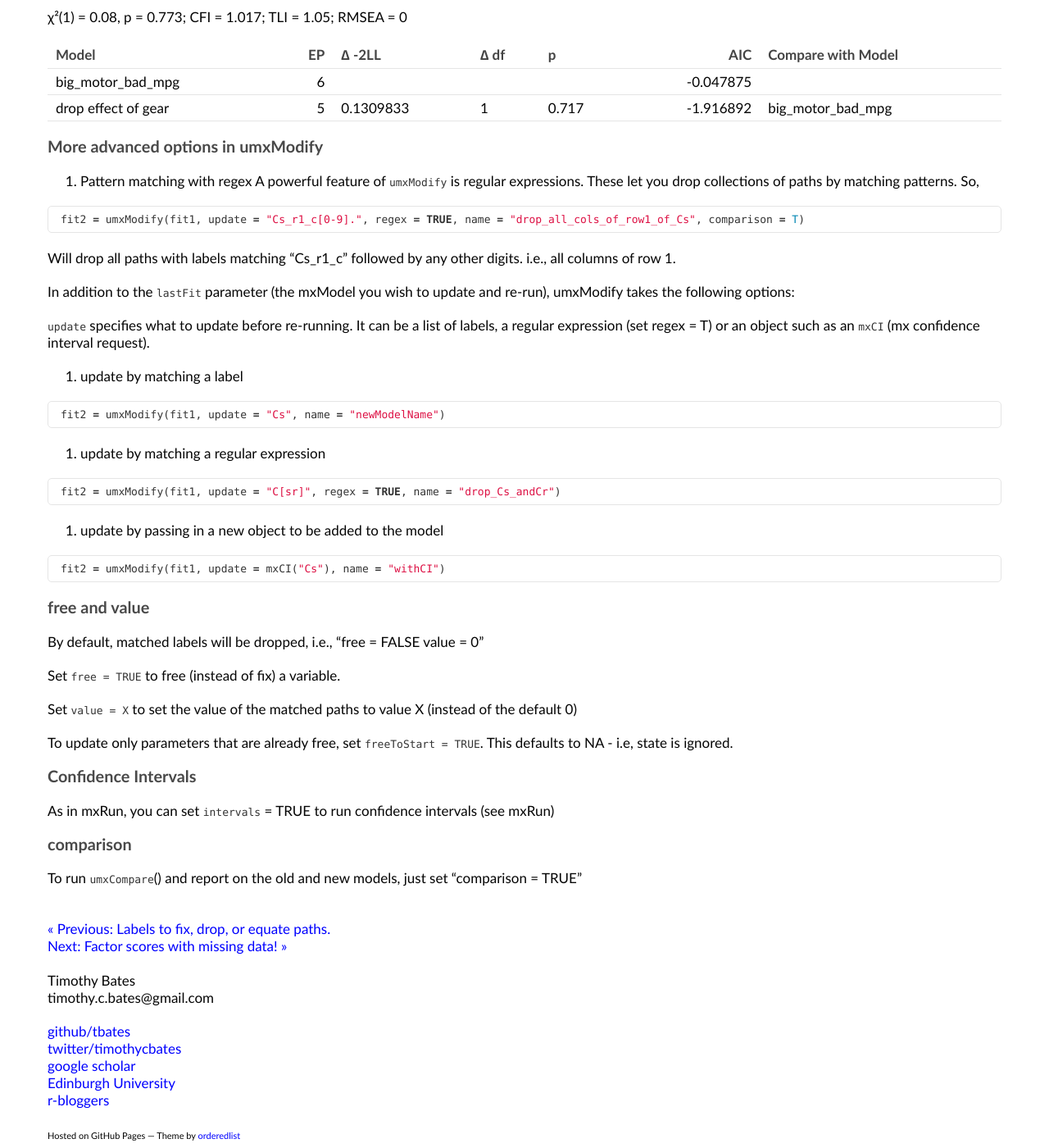
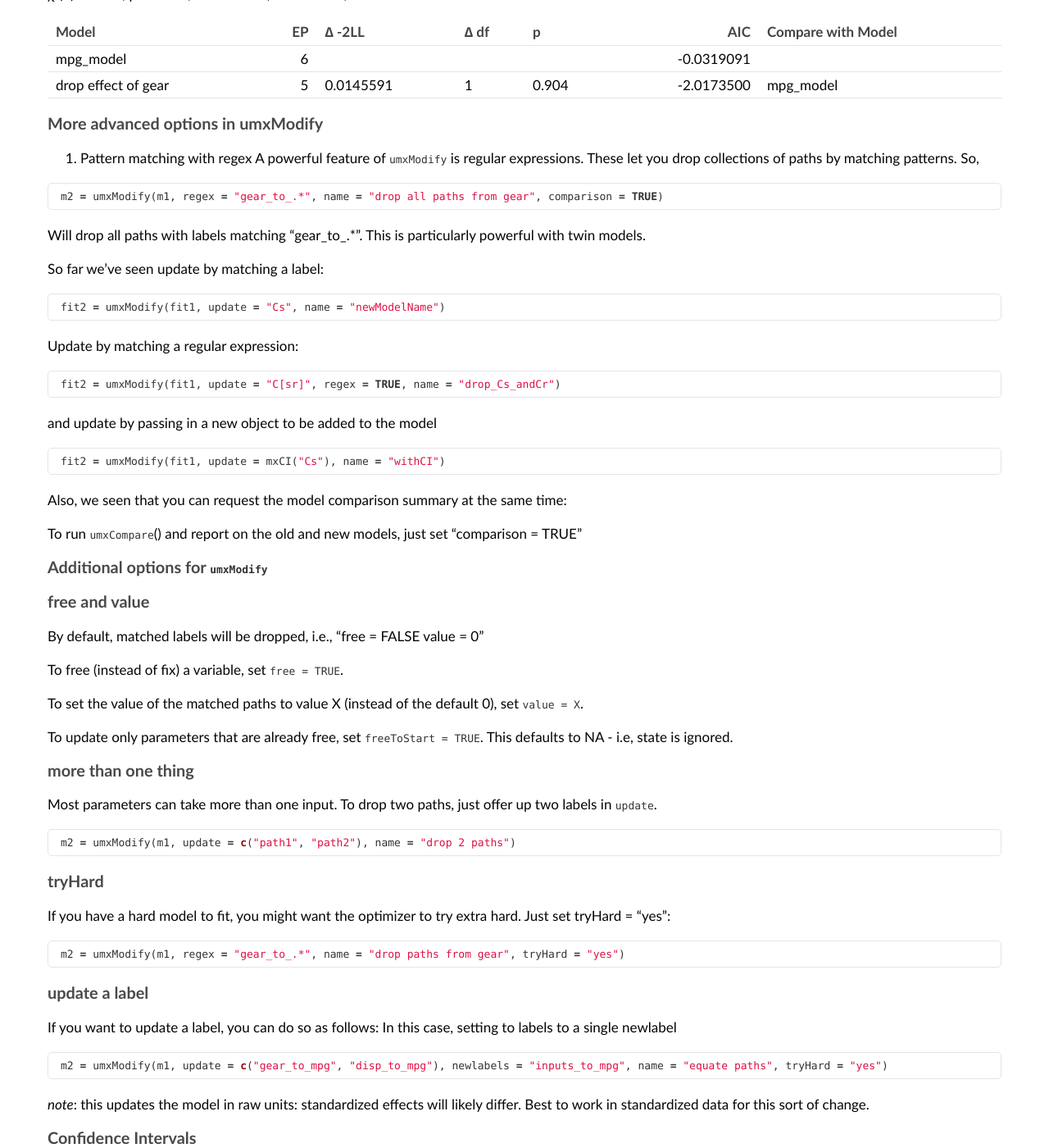
Before and after one commit to tbates/tbates.github.io, a Jekyll site: the page built from _posts/1995-03-10-detailed-umxModify.markdown, in a window 1280 px wide and 1400 px high, scrolled down 1734 px. Shown: the whole window at 82% size. Built offline with Jekyll 4.4.1, drawn with Linux system fonts in a browser that asks for light colours; some of the changed text lies outside the part shown.

Commit message:
no message

````diff
--- a/_posts/1995-03-10-detailed-umxModify.markdown
+++ b/_posts/1995-03-10-detailed-umxModify.markdown
@@ -25,11 +25,11 @@
 
 ```r
 manifests = c("mpg", "disp", "gear")
-m1 <- umxRAM("big_motor_bad_mpg",
+
+m1 <- umxRAM("mpg_model",data = mtcars, type = "cov",
 	umxPath(c("disp", "gear"), to = "mpg"),
 	umxPath("disp", with = "gear"),
-	umxPath(var = manifests),
-	data = mtcars, type = "cov"
+	umxPath(var = manifests)
 )
 ```
 
@@ -37,10 +37,10 @@
 
 ```R
 umxSummary(m1, show = "std")
-
+plot(m1, std= TRUE)
 ```
 
-![model 1](/media/1_make_a_model/mtcar2.png "Model 1")
+![model 1](/media/1_make_a_model/mpg_model.png "Model 1")
 
 <a name="modify"></a>
 ## Modify a model
@@ -84,13 +84,13 @@
 m2 = umxModify(m1, update = "gear_to_mpg", name = "drop effect of gear", comparison = TRUE)
 ```
 
-χ²(1) = 0.08, p = 0.773; CFI = 1.017; TLI = 1.05; RMSEA = 0
+χ²(1) = -0.02, p = 1.000; CFI = 1.021; TLI = 1.062; RMSEA = 0"
 
 
-|Model               | EP|∆ -2LL    |∆ df |p     |       AIC|Compare with Model |
-|:-------------------|--:|:---------|:----|:-----|---------:|:------------------|
-|big_motor_bad_mpg   |  6|          |     |      | -0.047875|                   |
-|drop effect of gear |  5|0.1309833 |1    |0.717 | -1.916892|big_motor_bad_mpg  |
+|Model               | EP|∆ -2LL    |∆ df |p     |        AIC|Compare with Model |
+|:-------------------|--:|:---------|:----|:-----|----------:|:------------------|
+|mpg_model           |  6|          |     |      | -0.0319091|                   |
+|drop effect of gear |  5|0.0145591 |1    |0.904 | -2.0173500|mpg_model          |
 
 
 
@@ -100,45 +100,72 @@
 A powerful feature of `umxModify` is regular expressions. These let you drop collections of paths by matching patterns. So,
 
 ```r
-fit2 = umxModify(fit1, update = "Cs_r1_c[0-9].", regex = TRUE, name = "drop_all_cols_of_row1_of_Cs", comparison = T)
+m2 = umxModify(m1, regex = "gear_to_.*", name = "drop all paths from gear", comparison = TRUE)
 ```
 
-Will drop all paths with labels matching  "Cs_r1_c" followed by any other digits. i.e., all columns of row 1.
+Will drop all paths with labels matching  "gear_to_.*". This is particularly powerful with twin models.
 
-In addition to the `lastFit` parameter (the mxModel you wish to update and re-run), umxModify takes the following options:
-
-`update` specifies what to update before re-running. It can be a list of labels, a regular expression (set regex = T) or an object such as an `mxCI` (mx confidence interval request).
-
-1. update by matching a label
+So far we've seen update by matching a label:
 
 ```r
 fit2 = umxModify(fit1, update = "Cs", name = "newModelName")
 ```
-2. update by matching a regular expression
+Update by matching a regular expression:
 
 ```r
 fit2 = umxModify(fit1, update = "C[sr]", regex = TRUE, name = "drop_Cs_andCr")
 ```
 
-3. update by passing in a new object to be added to the model
+and update by passing in a new object to be added to the model
 
 ```r
 fit2 = umxModify(fit1, update = mxCI("Cs"), name = "withCI")
 ```
+Also, we seen that you can request the model comparison summary at the same time:
+
+To run `umxCompare`() and report on the old and new models, just set "comparison = TRUE"
+
+### Additional options for `umxModify`
+
 ### free and value
 
 By default, matched labels will be dropped, i.e., "free = FALSE value = 0"
 
-Set `free = TRUE` to free (instead of fix) a variable.
+To free (instead of fix) a variable, set `free = TRUE`.
 
-Set `value = X` to set the value of the matched paths to value X (instead of the default 0)
+To set the value of the matched paths to value X (instead of the default 0), set `value = X`.
 
 To update only parameters that are already free, set `freeToStart = TRUE`. This defaults to NA - i.e, state is ignored.
 
+### more than one thing
+Most parameters can take more than one input. To drop two paths, just offer up two labels in `update`.
+
+```r
+m2 = umxModify(m1, update = c("path1", "path2"), name = "drop 2 paths")
+```
+
+### tryHard
+If you have a hard model to fit, you might want the optimizer to try extra hard. Just set tryHard = "yes":
+
+```r
+m2 = umxModify(m1, regex = "gear_to_.*", name = "drop paths from gear", tryHard = "yes")
+```
+
+### update a label
+If you want to update a label, you can do so as follows: In this case, setting to labels to a single newlabel
+
+```r
+m2 = umxModify(m1, update = c("gear_to_mpg", "disp_to_mpg"), newlabels = "inputs_to_mpg", name = "equate paths", tryHard = "yes")
+```
+*note*: this updates the model in raw units: standardized effects will likely differ. Best to work in standardized data for this sort of change.
+
 ### Confidence Intervals
 
-As in mxRun, you can set `intervals` = TRUE to run confidence intervals (see mxRun)
+As in `mxRun`, you can set `intervals` = TRUE to run confidence intervals (see mxRun)
 
-### comparison
+```r
+m2 = umxModify(m1, update = "gear_to_mpg", name = "no gear", intervals = TRUE)
+```
+*note 1*: For this to work, there have to be mxCIs in your model. See the post on mxConfint to learn more about confidence intervals.
 
-To run `umxCompare`() and report on the old and new models, just set "comparison = TRUE"
+*note 2*: SEs are often quicker and easier and are shown in the summary.
````
Also changed, not shown: media/1_make_a_model/mpg_model.png (added).
